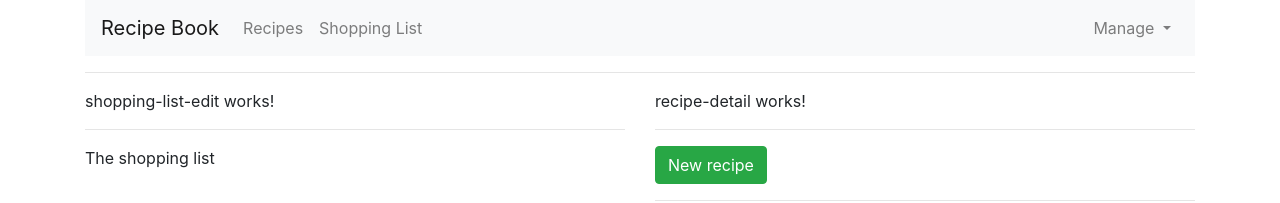
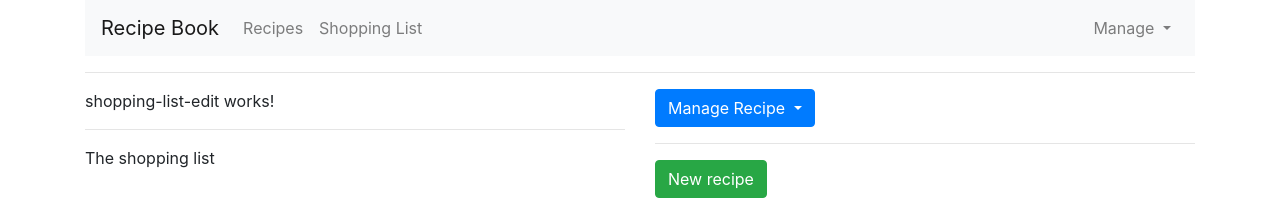
Before and after one commit to nlthanhcse/RecipeBook, an Angular app: page / in a window 1280 px wide. Shown: the top 203 px of the page. Built offline with nearby package versions, Linux system fonts and the light colour scheme.

Commit message:
Display recipe detail

```diff
--- a/src/app/main/recipe-book/recipe-detail/recipe-detail.component.html
+++ b/src/app/main/recipe-book/recipe-detail/recipe-detail.component.html
@@ -1 +1,16 @@
-<p>recipe-detail works!</p>
+<div class="row">
+    <div class="col-xl-12">
+        <div class="btn-group">
+            <button class="btn btn-primary dropdown-toggle">
+                Manage Recipe
+            </button>
+            <ul class="dropdown-menu">
+                <li>
+                    <a href="#" class="dropdown-item">To Shopping List</a>
+                    <a href="#" class="dropdown-item">Edit Recipe</a>
+                    <a href="#" class="dropdown-item">Delete recipe</a>
+                </li>
+            </ul>
+        </div>
+    </div>
+</div>
```
